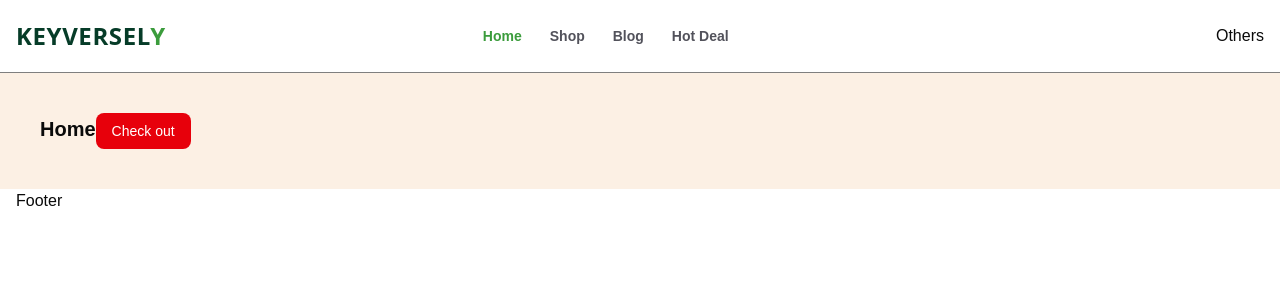
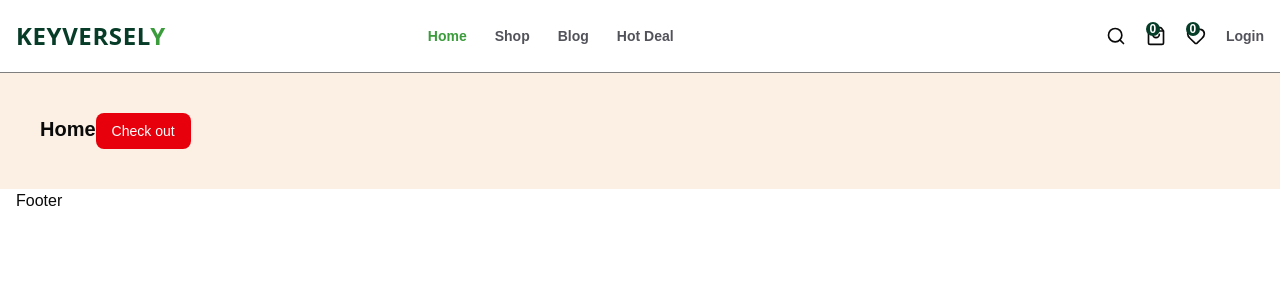
Before and after one commit to WebApp07/Keyversly-llc, a Next.js app: page / in a window 1280 px wide. Shown: the top 300 px of the page. Built offline with nearby package versions, Linux system fonts and the light colour scheme.

Commit message:
Add shopping icons, wishlist, and sign button

```diff
--- /dev/null
+++ b/components/CartIcon.tsx
@@ -0,0 +1,15 @@
+import { ShoppingBag } from "lucide-react";
+import Link from "next/link";
+
+const CartIcon = () => {
+  return (
+    <Link href={"/cart"} className="group relative">
+      <ShoppingBag className="w-5 h-5 hover:text-shop_light_green hoverEffect" />
+      <span className="absolute -top-1 -ring-1 bg-shop_btn_dark_green text-white h-3.5 w-3.5 rounded-full text-xs font-semibold flex items-center justify-center">
+        0
+      </span>
+    </Link>
+  );
+};
+
+export default CartIcon;
--- /dev/null
+++ b/components/FavoriteButton.tsx
@@ -0,0 +1,15 @@
+import { Heart } from "lucide-react";
+import Link from "next/link";
+
+const FavoriteButton = () => {
+  return (
+    <Link href={"/cart"} className="group relative">
+      <Heart className="w-5 h-5 hover:text-shop_light_green hoverEffect" />
+      <span className="absolute -top-1 -ring-1 bg-shop_btn_dark_green text-white h-3.5 w-3.5 rounded-full text-xs font-semibold flex items-center justify-center">
+        0
+      </span>
+    </Link>
+  );
+};
+
+export default FavoriteButton;
--- a/components/Header.tsx
+++ b/components/Header.tsx
@@ -2,6 +2,10 @@
 import Container from "./Container";
 import Logo from "./Logo";
 import HeaderMenu from "./HeaderMenu";
+import SearchBar from "./SearchBar";
+import CartIcon from "./CartIcon";
+import FavoriteButton from "./FavoriteButton";
+import SignIn from "./Sign";
 
 function Header() {
   return (
@@ -11,8 +15,14 @@
         <Logo />
         {/* NavButton */}
         <HeaderMenu />
-        <div>Others</div>
         {/* NavAdmin */}
+
+        <div className="w-auto md:1/3 flex items-center justify-end gap-5">
+          <SearchBar />
+          <CartIcon />
+          <FavoriteButton />
+          <SignIn />
+        </div>
       </Container>
     </header>
   );
--- /dev/null
+++ b/components/SearchBar.tsx
@@ -0,0 +1,11 @@
+import { Search } from "lucide-react";
+
+const SearchBar = () => {
+  return (
+    <div>
+      <Search className="w-5 h-5 hover:text-shop_light_green hoverEffect" />
+    </div>
+  );
+};
+
+export default SearchBar;
--- /dev/null
+++ b/components/Sign.tsx
@@ -0,0 +1,9 @@
+const SignIn = () => {
+  return (
+    <button className="text-sm font-semibold hover:text-darkColor text-lightColor hover:cursor-pointer hoverEffect">
+      Login
+    </button>
+  );
+};
+
+export default SignIn;
```
